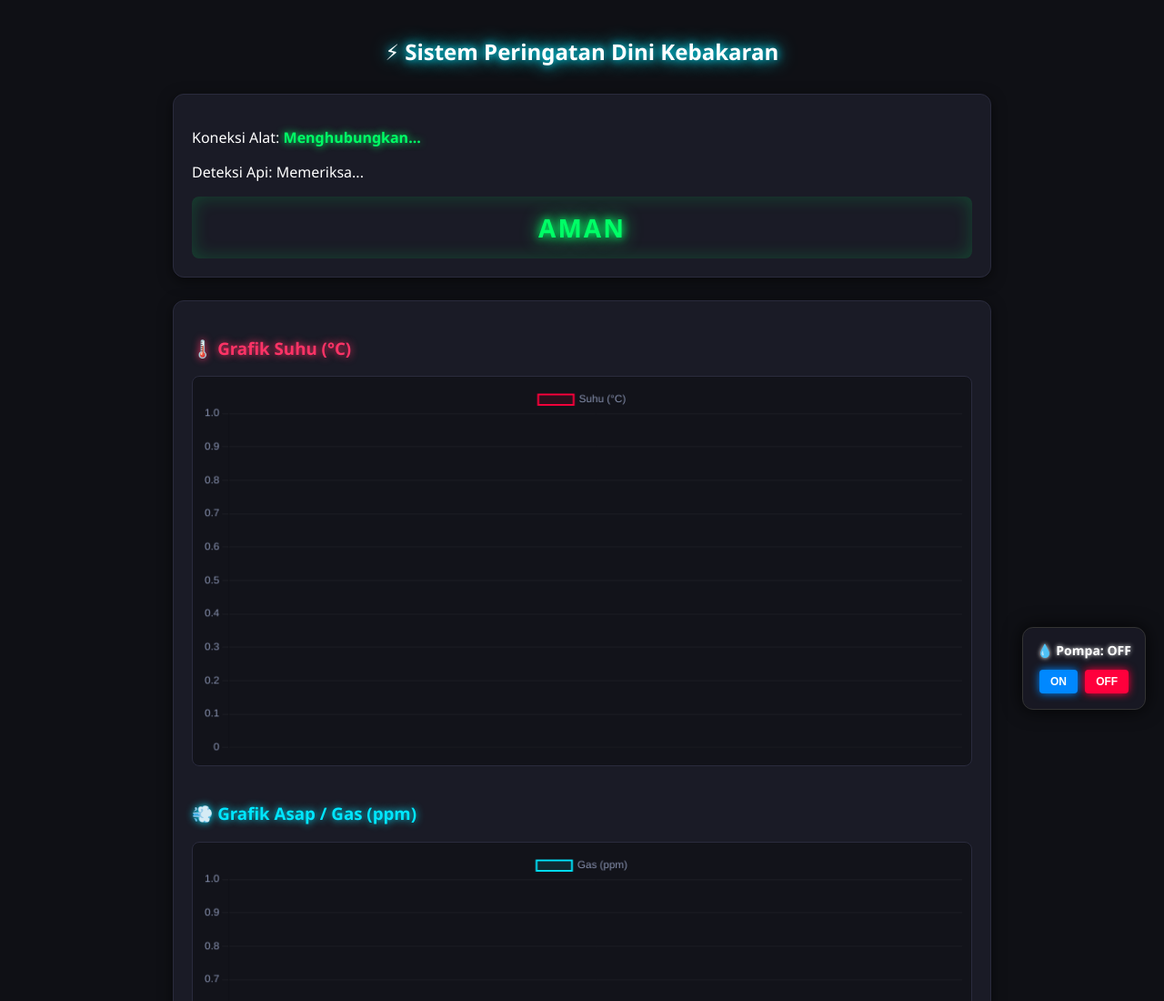
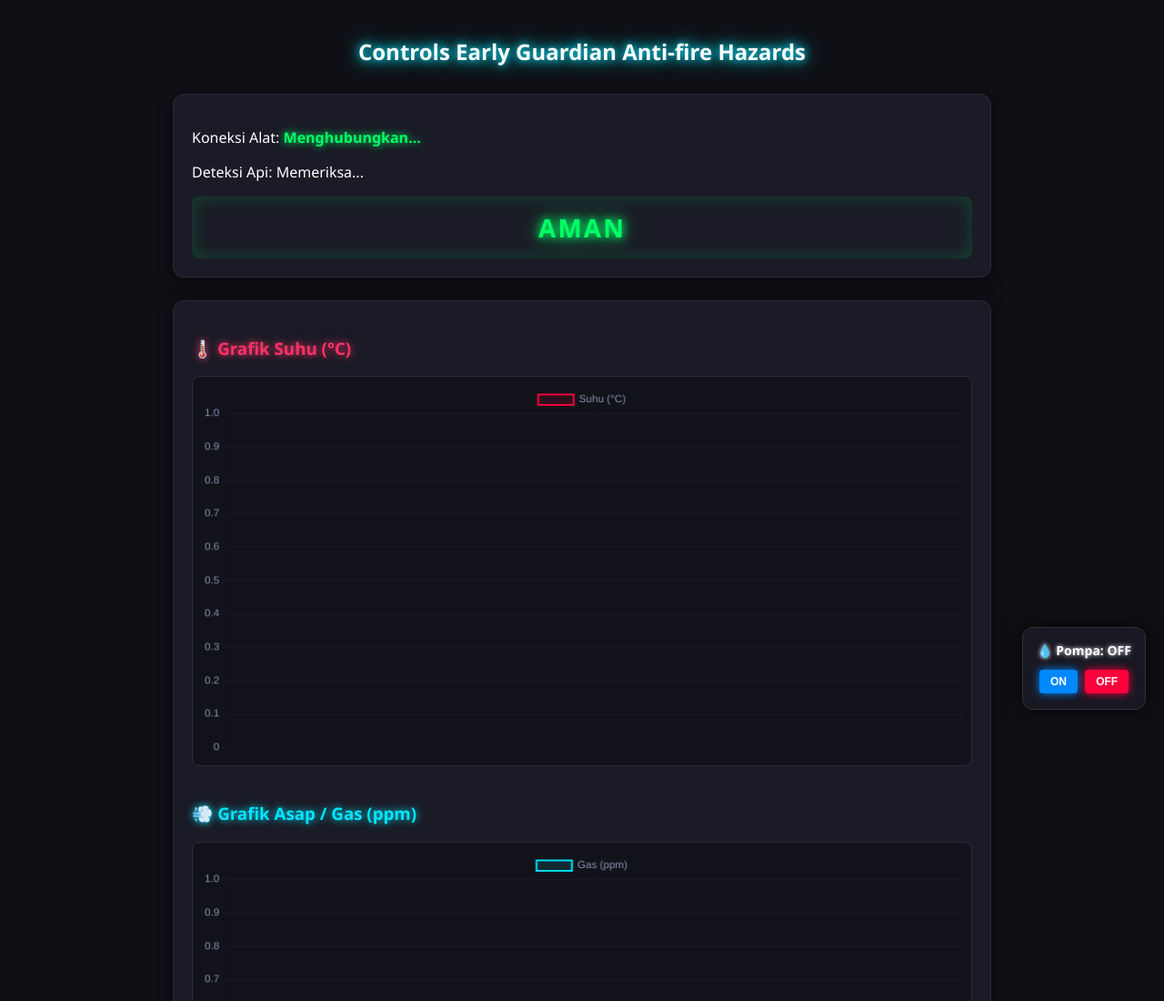
Before and after one commit to RaAra26/CEGAH, a plain HTML site: page index.html in a window 1280 px wide. Shown: the top 1100 px of the page at 91% size. Drawn offline with nearby package versions, Linux system fonts and the light colour scheme; no server answers.

Commit message:
Update index.html

```diff
--- a/index.html
+++ b/index.html
@@ -44,7 +44,7 @@
 </head>
 <body>
 
-    <h2>⚡ Sistem Peringatan Dini Kebakaran</h2>
+    <h2>Controls Early Guardian Anti-fire Hazards</h2>
 
     <div class="card">
         <p>Koneksi Alat: <span id="koneksi" class="koneksi-text online">Menghubungkan...</span></p>
```
